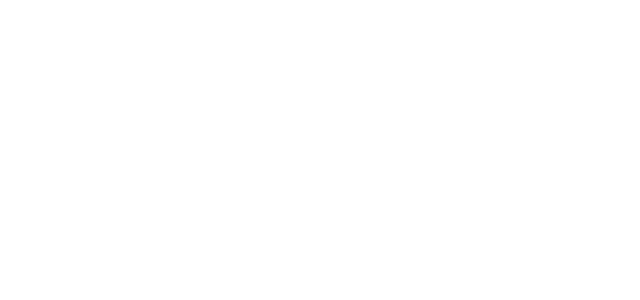
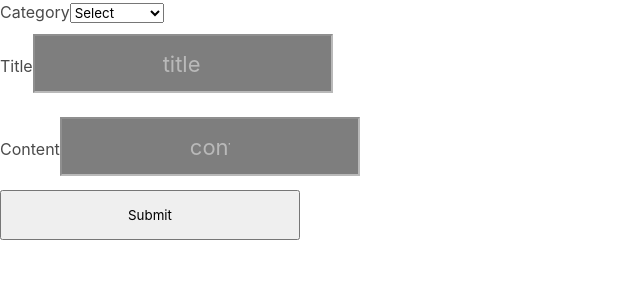
Before and after one commit to nvsco-10/tech-it-out, a React (Create React App) app in the folder client/: page /community/newpost in a window 1280 px wide. Before the commit this address had no page. Shown: the top 300 px of the page, without its empty margins (0-640 px from the left). Built offline with nearby package versions, Linux system fonts and the light colour scheme.

Commit message:
create post

```diff
--- a/client/src/App.js
+++ b/client/src/App.js
@@ -5,6 +5,7 @@
 import Resources from './pages/Resources';
 import SingleResource from './pages/SingleResource';
 import Community from './pages/Community';
+import CreatePost from './pages/CreatePost';
 import Contact from './components/Contact';
 import About from './pages/About';
 import Profile from './pages/Profile';
@@ -31,6 +32,7 @@
       <Route path="/resources" element={<Resources />} />
       <Route path="/resources/:id" element={<SingleResource />} />
       <Route path="/community" element={<Community />} />
+      <Route path="/community/newpost" element={<CreatePost />} />
       <Route path="/contact" element={<Contact />} />
       <Route path="/about" element={<About />} />
       <Route path="/profile" element={<Profile />} />
--- a/client/src/pages/Community.jsx
+++ b/client/src/pages/Community.jsx
@@ -1,4 +1,5 @@
 import React from "react";
+import { Link } from "react-router-dom";
 import "bulma/css/bulma.min.css";
 import "../css/style.css";
 import Header from "../components/Header";
@@ -18,7 +19,9 @@
         </div>
 
         <div className="section2 has-text-centered">
-          <button className="button is-warning">CREATE A POST</button>
+          <Link to={'/community/newpost'}>
+            <button className="button is-warning">CREATE A POST</button>
+          </Link>
           <div className="">
             <button className="button m-4 is-info">SHOW OFF</button>
             <button className="button m-4 is-danger">HELP ME</button>
--- a/client/src/pages/CreatePost.jsx
+++ b/client/src/pages/CreatePost.jsx
@@ -0,0 +1,108 @@
+import { useState, useEffect } from 'react'
+import Auth from '../utils/auth';
+import { createPost } from '../utils/API';
+
+const CreatePost = () => {
+    const defPost = {
+        title: '',
+        category: '',
+        content: '',
+        username: ''
+    }
+
+    const [ postData, setPostData ] = useState(defPost)
+    // const [ userData, setUserData ] = useState({});
+
+    useEffect(() => {
+        const getUserData = async () => {
+        try {
+            const isLoggedIn = Auth.loggedIn()
+
+            if (!isLoggedIn) {
+            return false;
+            }
+
+            const response = await Auth.getProfile();
+
+            if (!response) {
+            throw new Error('something went wrong!');
+            }
+
+            setPostData({ ...postData, ['username']: response.data.username });
+
+        } catch (err) {
+            console.error(err);
+        }
+        };
+
+        getUserData();
+    }, []);
+
+
+    const handleInputChange = (e) => {
+        const { name, value } = e.target;
+        setPostData({ ...postData, [name]: value });
+
+      }
+
+    const handleSubmit = async e => {
+        e.preventDefault();
+
+        console.log(postData)
+
+        const newPost = await createPost(postData)
+
+        if (!newPost) {
+        throw new Error('something went wrong!');
+        }
+
+        console.log('post added!')
+
+        setPostData({...defPost});
+
+        //after post created, redirect user to single post page
+
+    }
+
+  return (
+    <div>
+        <div>
+            <label>Category</label>
+            <select
+                name="category"
+                value={postData.category}
+                onChange={handleInputChange}
+            >
+                <option value=''>Select</option>
+                <option value="show off">Show Off</option>
+                <option value="help me">Help Me</option>
+                <option value="mentorship">Mentorship</option>
+                <option value="buddy">Buddy</option>
+            </select>
+        </div>
+        <div>
+            <label>Title</label>
+            <input
+                type="text"
+                name="title"
+                value={postData.title}
+                placeholder="title"
+                onChange={handleInputChange}
+            />
+        </div>
+        <div>
+            <label>Content</label>
+            <input
+                type="text"
+                name="content"
+                value={postData.content}
+                placeholder="content"
+                onChange={handleInputChange}
+            />
+        </div>
+        <button onClick={handleSubmit}>Submit</button>
+    </div>
+  )
+}
+
+export default CreatePost
--- a/client/src/utils/API.js
+++ b/client/src/utils/API.js
@@ -56,3 +56,13 @@
     body: JSON.stringify(data),
   });
 };
+
+export const createPost = (data) => {
+  return fetch('/api/posts/', {
+    method: 'POST',
+    headers: {
+      'Content-Type': 'application/json',
+    },
+    body: JSON.stringify(data),
+  });
+};
```
